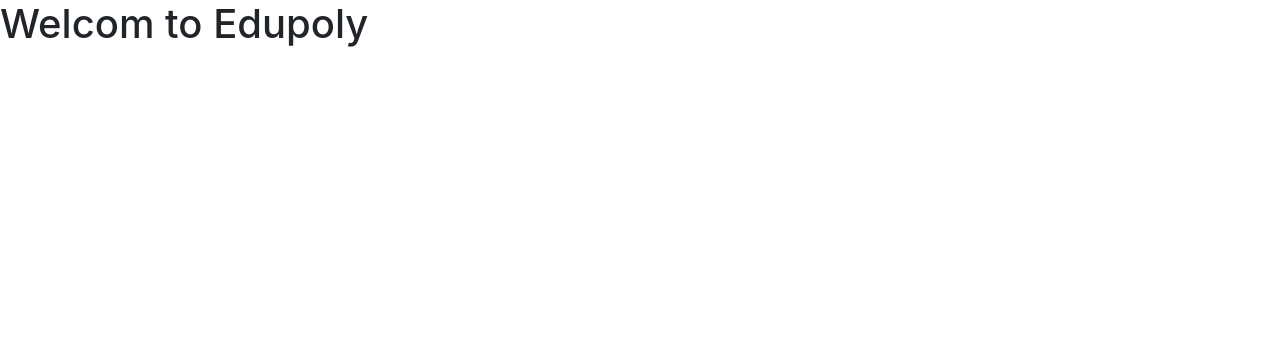
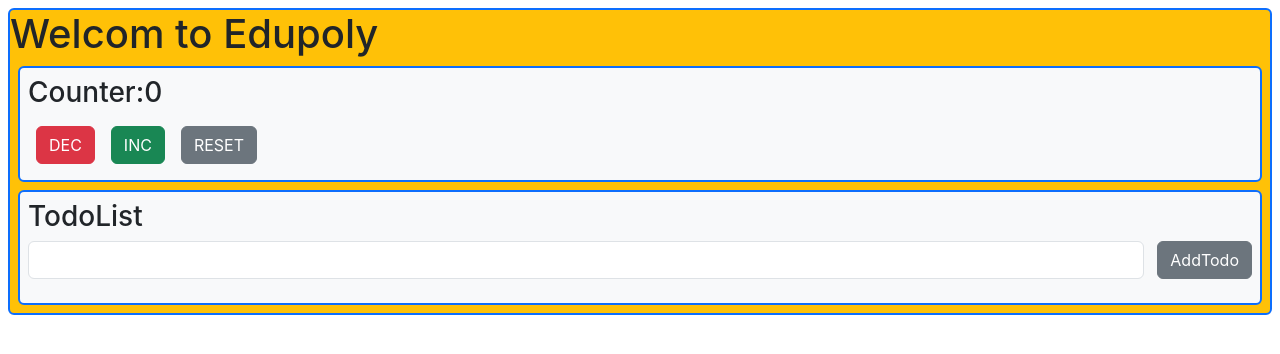
Before and after one commit to sanjeeth-singh/SLS, a React (Create React App) app: page / in a window 1280 px wide. Shown: the top 354 px of the page. Built offline with nearby package versions, Linux system fonts and the light colour scheme.

Commit message:
rdx toolkit

```diff
--- a/package.json
+++ b/package.json
@@ -3,6 +3,7 @@
   "version": "0.1.0",
   "private": true,
   "dependencies": {
+    "@reduxjs/toolkit": "^2.1.0",
     "@testing-library/jest-dom": "^5.17.0",
     "@testing-library/react": "^13.4.0",
     "@testing-library/user-event": "^13.5.0",
--- a/src/App.css
+++ b/src/App.css
@@ -1,38 +1,3 @@
-.App {
-  text-align: center;
+li{
+  list-style: none;
 }
-
-.App-logo {
-  height: 40vmin;
-  pointer-events: none;
-}
-
-@media (prefers-reduced-motion: no-preference) {
-  .App-logo {
-    animation: App-logo-spin infinite 20s linear;
-  }
-}
-
-.App-header {
-  background-color: #282c34;
-  min-height: 100vh;
-  display: flex;
-  flex-direction: column;
-  align-items: center;
-  justify-content: center;
-  font-size: calc(10px + 2vmin);
-  color: white;
-}
-
-.App-link {
-  color: #61dafb;
-}
-
-@keyframes App-logo-spin {
-  from {
-    transform: rotate(0deg);
-  }
-  to {
-    transform: rotate(360deg);
-  }
-}
--- a/src/App.js
+++ b/src/App.js
@@ -1,10 +1,13 @@
-import logo from './logo.svg';
 import './App.css';
+import Counter from './Counter';
+import Todo from './Todo';
 
 function App() {
   return (
-    <div>
+    <div className='border border-2 bg-warning m-2 border-primary rounded'>
      <h1>Welcom to Edupoly</h1>
+     <Counter></Counter>
+     <Todo></Todo>
     </div>
   );
 }
--- /dev/null
+++ b/src/Counter.jsx
@@ -0,0 +1,19 @@
+import React from 'react'
+import { useDispatch, useSelector } from 'react-redux'
+import { increment,decrement,reset } from './features/counter/counterSlice'
+function Counter() {
+    let count = useSelector((state) => { return state.counter.count })
+    let dispatch=useDispatch()
+    return (
+        <div className='border border-2 bg-light m-2 rounded border-primary p-2'>
+            <h3>Counter:{count}</h3>
+            <div>
+                <button className='btn btn-danger m-2'onClick={()=>{dispatch(decrement())}}>DEC</button>
+                <button className='btn btn-success m-2' onClick={()=>{dispatch(increment())}}>INC</button>
+                <button className='btn btn-secondary m-2'onClick={()=>{dispatch(reset())}}>RESET</button>
+            </div>
+        </div>
+    )
+}
+
+export default Counter
--- /dev/null
+++ b/src/Todo.jsx
@@ -0,0 +1,33 @@
+import React from 'react'
+import { useDispatch, useSelector } from 'react-redux'
+import { newTodo } from './features/todo/todoSlice';
+import { addTodo } from './features/todo/todoSlice';
+import { deleteTodo } from './features/todo/todoSlice';
+import './App.css';
+
+function Todo() {
+    let todos = useSelector(state => state.todo.todos)
+    let dispatch = useDispatch();
+    return (
+        <div className='border border-2 bg-light m-2 rounded border-primary p-2'>
+            <h3>TodoList</h3>
+            <div className='d-flex form'>
+            <input type="text" onChange={(e) => { dispatch(newTodo(e.target.value)) }} className='rounded form-control' />
+            &nbsp;&nbsp;&nbsp;
+            <button onClick={() => { dispatch(addTodo()) }} className='rounded btn btn-secondary'>AddTodo</button>
+            </div>
+            <ul >
+                {
+                    todos?.map((todo) => {
+                        return <li className='m-2 border border-warning border-3 rounded  d-flex'>
+                            <span className='m-2'>{todo}</span>
+                            <button className='btn btn-primary m-2 p-2 ms-auto'  onClick={()=>{dispatch(deleteTodo())}}>Delete</button>
+                        </li>
+                    })
+                }
+            </ul>
+        </div>
+    )
+}
+
+export default Todo
--- /dev/null
+++ b/src/app/store.js
@@ -0,0 +1,6 @@
+import { configureStore } from '@reduxjs/toolkit'
+import counterReducer from '../features/counter/counterSlice'
+import todoReducer from '../features/todo/todoSlice'
+export const store = configureStore({
+  reducer: {counter:counterReducer,todo:todoReducer},
+})
--- /dev/null
+++ b/src/features/counter/counterSlice.js
@@ -0,0 +1,22 @@
+import { createSlice } from "@reduxjs/toolkit";
+const initialState={
+    count:0
+}
+var counterSlice = createSlice({
+    name:"cntr",
+    initialState,
+    reducers:{
+        increment:(state,action)=>{
+            state.count++;
+        },
+        decrement:(state,action)=>{
+            state.count--;
+        },
+        reset:(state,action)=>{
+            state.count=initialState.count;
+        }
+    }
+})
+ export var {increment,decrement,reset}=counterSlice.actions;
+var counterReducer=counterSlice.reducer;
+export default counterReducer;
--- /dev/null
+++ b/src/features/todo/todoSlice.js
@@ -0,0 +1,26 @@
+import { createSlice } from "@reduxjs/toolkit";
+
+const initialState={
+    todos:[
+
+    ],
+    newtodo:""
+}
+var todoSlice =createSlice({
+    name:"todoSlice",
+    initialState,
+    reducers:{
+        newTodo:(state,action)=>{
+            state.newtodo=action.payload
+        },
+        addTodo:(state,action)=>{
+            state.todos.push(state.newtodo)
+        },
+        deleteTodo:(state,action)=>{
+            state.todos.splice(action.payload,1)
+        }
+    }
+})
+let todoReducer=todoSlice.reducer;
+export let {addTodo,deleteTodo,newTodo}=todoSlice.actions;
+export default todoReducer;
--- a/src/index.js
+++ b/src/index.js
@@ -3,10 +3,14 @@
 import './index.css';
 import App from './App';
 import reportWebVitals from './reportWebVitals';
+import { store } from './app/store'
+import { Provider } from 'react-redux'
 
 const root = ReactDOM.createRoot(document.getElementById('root'));
 root.render(
-    <App />
+    <Provider store={store}>
+        <App />
+    </Provider>
 
 );
 
```
Also changed, not shown: 1 other file (tests, documents, lock files or other folders).
